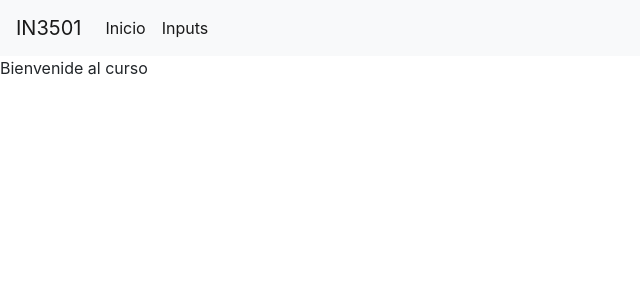
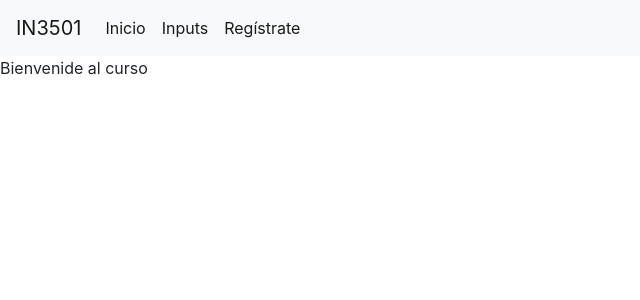
Before and after one commit to IN3501/auxiliar-3-Androli12, a Django app: page / in a window 1280 px wide. Shown: the top 300 px of the page, without its empty margins (0-640 px from the left). Run offline with Django 3.2, Linux system fonts and the light colour scheme; some libraries are stand-ins or nearby versions.

Commit message:
Add files via upload

```diff
--- a/in3501/templates/navbar.html
+++ b/in3501/templates/navbar.html
@@ -14,7 +14,10 @@
         <li class="nav-item active">
           <a class="nav-link" href="{% url 'inputs' %}">Inputs</a>
         </li>
-
+         </li>
+        <li class="nav-item active">
+          <a class="nav-link" href="{% url 'registro' %}">Regístrate</a>
+        </li>
       </ul>
     </div>
   </nav>
```
